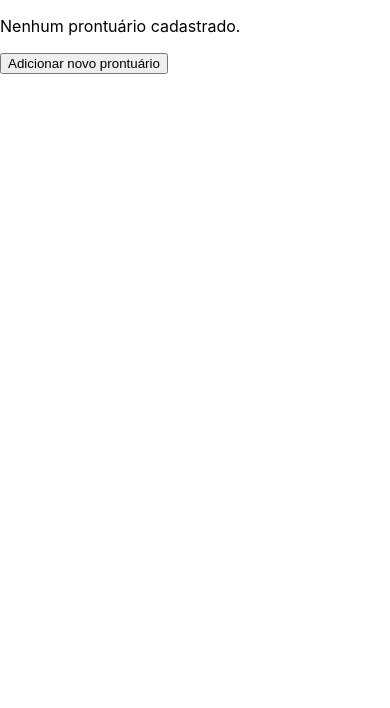
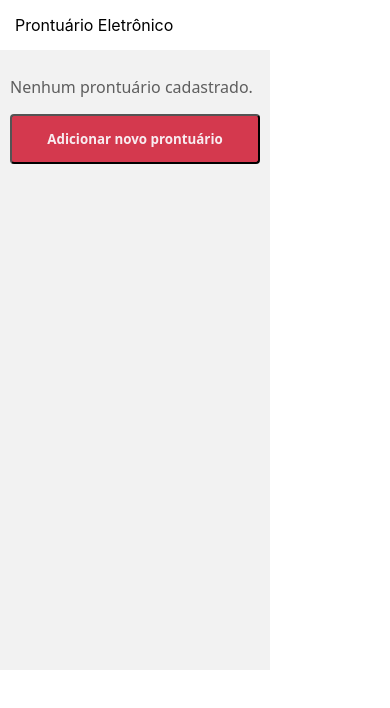
Before and after one commit to carlanakajuni/prontuario-eletronico, a React (Create React App) app in the folder front-end/: page / in a window 390 px wide. Shown: the top 708 px of the page. Built offline with nearby package versions, Linux system fonts and the light colour scheme.

Commit message:
CSS(não responsivo) para as telas de Listagem (vazia) e Cadastro

```diff
--- a/front-end/src/App.js
+++ b/front-end/src/App.js
@@ -6,6 +6,7 @@ import Cadastro from './components/Cadastro';
 function App() {
   return (
     <Router>
+      <header>Prontuário Eletrônico</header>
       <Switch>
         <Route path="/cadastro" component={Cadastro} />
         <Route path="/" component={Listagem} />
--- a/front-end/src/components/Cadastro.jsx
+++ b/front-end/src/components/Cadastro.jsx
@@ -1,6 +1,7 @@
 import React from "react";
 import { Link } from "react-router-dom";
 import { apiQueixas, apiDoencas } from "../data";
+import '../stylesheet/style.css';
 
 class Cadastro extends React.Component {
   constructor(props) {
@@ -40,35 +41,39 @@ class Cadastro extends React.Component {
     const { queixasApi, doencasApi } = this.state;
 
     return (
-      <div>
-        <h3>Anamnese</h3>
-        <label htmlFor="queixa">Queixa Principal</label>
+      <div className="corpo cadastro">
+        <p className="anamnese">Anamnese</p>
+        <form className="form">
+          <label className="queixa" htmlFor="queixa">Queixa Principal</label>
           <select name="queixa" id="queixa" onChange={(event) => this.handleChange(event)}>
-          <option value="select">Selecione</option>
+            <option value="" disabled selected>Selecione...</option>
             {queixasApi.map((item) => (
               <option key={item.id} value={item.label}>{item.label}</option>
             ))}
           </select>
-        <label htmlFor="doenca">Doenças Adulto</label>
+          <label className="doenca" htmlFor="doenca">Doenças Adulto</label>
           <select name="doenca" id="doenca" onChange={(event) => this.handleChange(event)}>
-          <option value="selecione">Selecione</option>
+            <option value="" disabled selected>Selecione...</option>
             {doencasApi.map((item) => (
               <option key={item.id} value={item.label}>{item.label}</option>
             ))}
           </select>
-        <p>Selecionados:</p>
-        <label htmlFor="historico">Histórico da Moléstia</label>
+          <p className="selecionados">Selecionados:</p>
+          <label className="historico" htmlFor="historico">Histórico da Moléstia</label>
           <input
+            className="input-historico"
             type="text"
             name="historico"
             placeholder="Digite..."
             maxLength="1000"
             minLength="10"
+            required="required"
             onChange={(event) => this.handleChange(event)}
           />
           <Link to="/">
-          <button type="button">Salvar</button>
+            <button className="btn" type="button">Salvar</button>
           </Link>
+        </form>
       </div>
     );
   }
--- a/front-end/src/components/Listagem.jsx
+++ b/front-end/src/components/Listagem.jsx
@@ -1,13 +1,14 @@
 import React from 'react';
 import { Link } from 'react-router-dom';
+import '../stylesheet/style.css';
 
 class Listagem extends React.Component {
   render() {
     return (
-      <div>
-        <p>Nenhum prontuário cadastrado.</p>
+      <div className="corpo listagem">
+        <p className="text-none">Nenhum prontuário cadastrado.</p>
         <Link to="/cadastro">
-          <button type="button">
+          <button className="btn" type="button">
             Adicionar novo prontuário
           </button>
         </Link>
--- /dev/null
+++ b/front-end/src/stylesheet/style.css
@@ -0,0 +1,76 @@
+.corpo {
+  background-color: #F2F2F2;
+  align-items: center;
+  padding: 10px;
+  max-width: 250px;
+  height: 600px;
+}
+
+header {
+  margin: 15px;
+}
+
+.text-none {
+  color: #5E5E5E;
+  font-family: Noto Sans, sans-serif;
+  font-weight: initial;
+}
+
+.btn {
+  background-color: #D4394E;
+  color: #F8ECF0;
+  height: 50px;
+  font-family: Noto Sans, sans-serif;
+  font-weight: 590;
+  cursor: pointer;
+  border-radius: 0.3em;
+  text-align: center;
+  width: 250px;
+}
+
+.anamnese {
+  background-color: #B3DDDD;
+  font-family: Noto Sans, sans-serif;
+  max-height: 28px;
+  display: flex;
+  padding: 5px 10px;
+  border-radius: 0.3em;
+}
+
+.form {
+  background-color: #FFFFFF;
+  height: 500px;
+}
+
+.input-historico {
+  border: transparent;
+  background: #F2F2F2;
+  height: 80px;
+  width: 230px;
+  margin: 5px;
+}
+
+.queixa, .doenca, .selecionados, .historico{
+  font-size: smaller;
+  font-family: Noto Sans, sans-serif;
+  margin: 5px;
+}
+
+select {
+  /* Select Reset */
+  border: transparent;
+  background: #F2F2F2;
+  border-radius: 0.3em;
+  margin:5px;
+  display:block;
+  width: 95%;
+  cursor: pointer;
+  color: gray;
+  /* custom select appearance */
+  padding: 12px 55px 15px 15px;
+  font-size: 14px;
+}
+
+/* -webkit-appearance: none;
+-moz-appearance: none;
+outline: none; */
```
Also changed, not shown: front-end/src/App.css (deleted, +0 -38 lines). Lines whose indentation alone changed are shown as unchanged.
